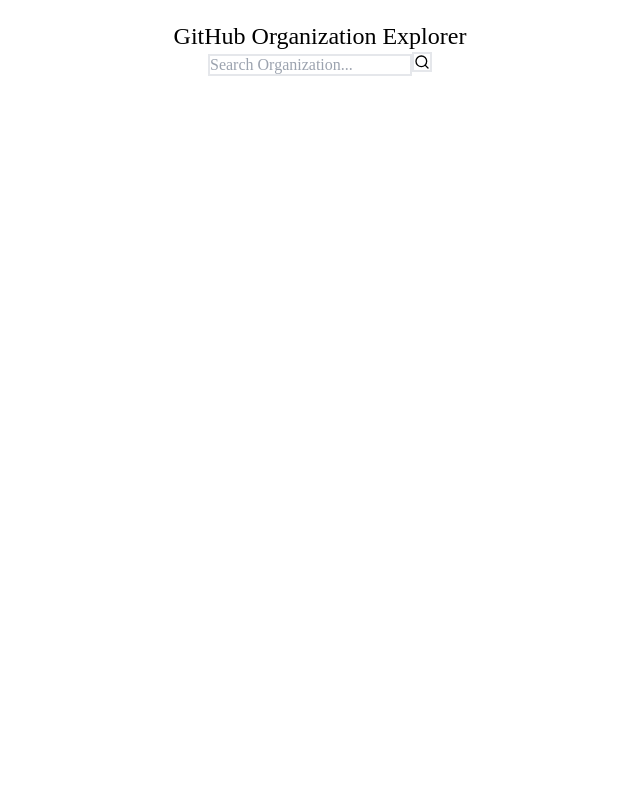
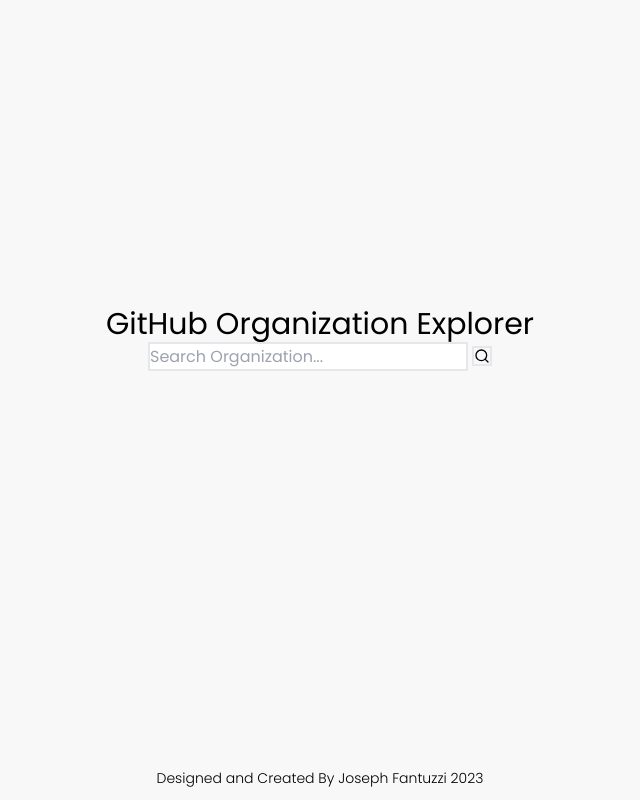
Before and after one commit to joseph-fantuzzi/github-organization-explorer, a React (Vite) app: page / in a window 1280 px wide. Shown: the whole page, without its empty margins (320-960 px from the left). Built offline with nearby package versions, Linux system fonts and the light colour scheme.

Commit message:
added footer, changed background color, and added poppins font

```diff
--- a/index.html
+++ b/index.html
@@ -3,6 +3,12 @@
   <head>
     <meta charset="UTF-8" />
     <meta name="viewport" content="width=device-width, initial-scale=1.0" />
+    <link rel="preconnect" href="https://fonts.googleapis.com" />
+    <link rel="preconnect" href="https://fonts.gstatic.com" crossorigin />
+    <link
+      href="https://fonts.googleapis.com/css2?family=Poppins:wght@100;200;300;400;500;600;700;800;900&display=swap"
+      rel="stylesheet"
+    />
     <title>GitHub Organization Explorer</title>
   </head>
   <body>
--- /dev/null
+++ b/src/components/Footer.jsx
@@ -0,0 +1,9 @@
+const Footer = () => {
+  return (
+    <p className="text-sm font-light">
+      Designed and Created By Joseph Fantuzzi 2023
+    </p>
+  );
+};
+
+export default Footer;
--- a/src/components/Home.jsx
+++ b/src/components/Home.jsx
@@ -1,10 +1,13 @@
 import { FiSearch } from "react-icons/fi";
+import Footer from "./Footer";
 
 const Home = ({ searchValue, handleSearchChange, handleFormSubmit }) => {
   return (
-    <div className="text-center py-5 min-h-[100svh]">
-      <h1 className="text-2xl">GitHub Organization Explorer</h1>
-      <form onSubmit={handleFormSubmit}>
+    <div className="min-h-[100svh] flex flex-col justify-between items-center">
+      <div />
+      <div className="mb-20 flex flex-col items-center">
+        <h1 className="text-3xl">GitHub Organization Explorer</h1>
+        <form onSubmit={handleFormSubmit} className="flex items-center gap-1">
           <input
             type="text"
             value={searchValue}
@@ -17,6 +20,10 @@ const Home = ({ searchValue, handleSearchChange, handleFormSubmit }) => {
           </button>
         </form>
       </div>
+      <div className="py-3">
+        <Footer />
+      </div>
+    </div>
   );
 };
 
--- a/src/index.css
+++ b/src/index.css
@@ -143,4 +143,6 @@ table {
 
 body {
   min-height: 100svh;
+  font-family: Poppins, sans-serif;
+  background-color: #f8f8f8;
 }
```
Lines whose indentation alone changed are shown as unchanged.
